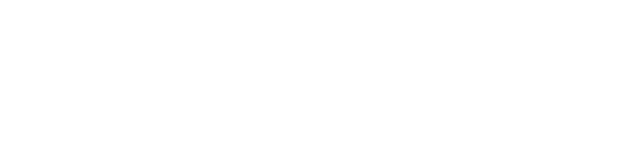
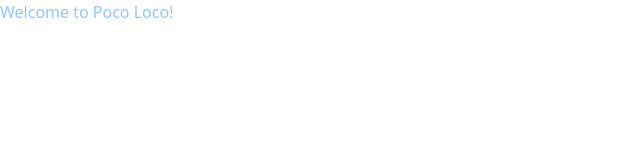
Before and after one commit to KrishnarajT/Poco-Loco, a website: page root/index.html in a window 1280 px wide. Shown: the whole page, without its empty margins (0-640 px from the left). Drawn offline with Linux system fonts and the light colour scheme.

Commit message:
set up tailwind

```diff
--- a/src/index.html
+++ b/root/index.html
@@ -4,12 +4,13 @@
     <meta charset="UTF-8">
     <meta http-equiv="X-UA-Compatible" content="IE=edge">
     <meta name="viewport" content="width=device-width, initial-scale=1.0">
-    <link rel="stylesheet" href="./css/style.css">
+    <link rel="stylesheet" href="./src/css/input.css">
+    <link rel="stylesheet" href="./src/css/style.css">
     <title>Poco Loco</title>
 </head>
-<body>
+<body class="dark:bg-slate-800">
+    <div class="text-blue-300">Welcome to Poco Loco!</div>
 
-
-    <script src="./app.js"></script>
+    <script src="./src/js/app.js"></script>
 </body>
 </html>
--- /dev/null
+++ b/root/src/css/input.css
@@ -0,0 +1,3 @@
+@tailwind base;
+@tailwind components;
+@tailwind utilities;
--- /dev/null
+++ b/tailwind.config.js
@@ -0,0 +1,8 @@
+/** @type {import('tailwindcss').Config} */
+module.exports = {
+	content: ["./root/**/*.{html,js}"],
+	theme: {
+		extend: {},
+	},
+	plugins: [],
+};
```
Also changed, not shown: package.json (added, +24 -0 lines), root/pages/page_1.html (added), root/pages/page_2.html (added), root/resources/images/logo.png (added), root/src/css/style.css (added), root/src/js/app.js (added), 2 other files.
